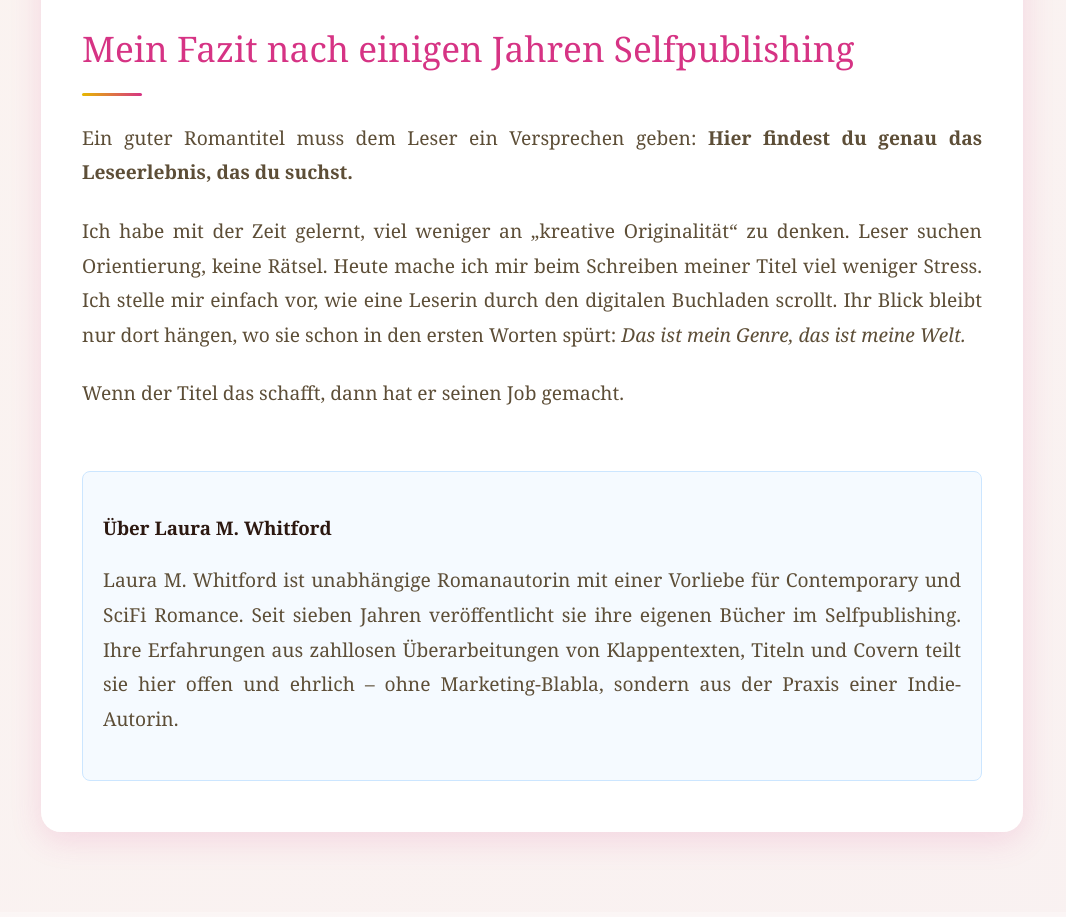
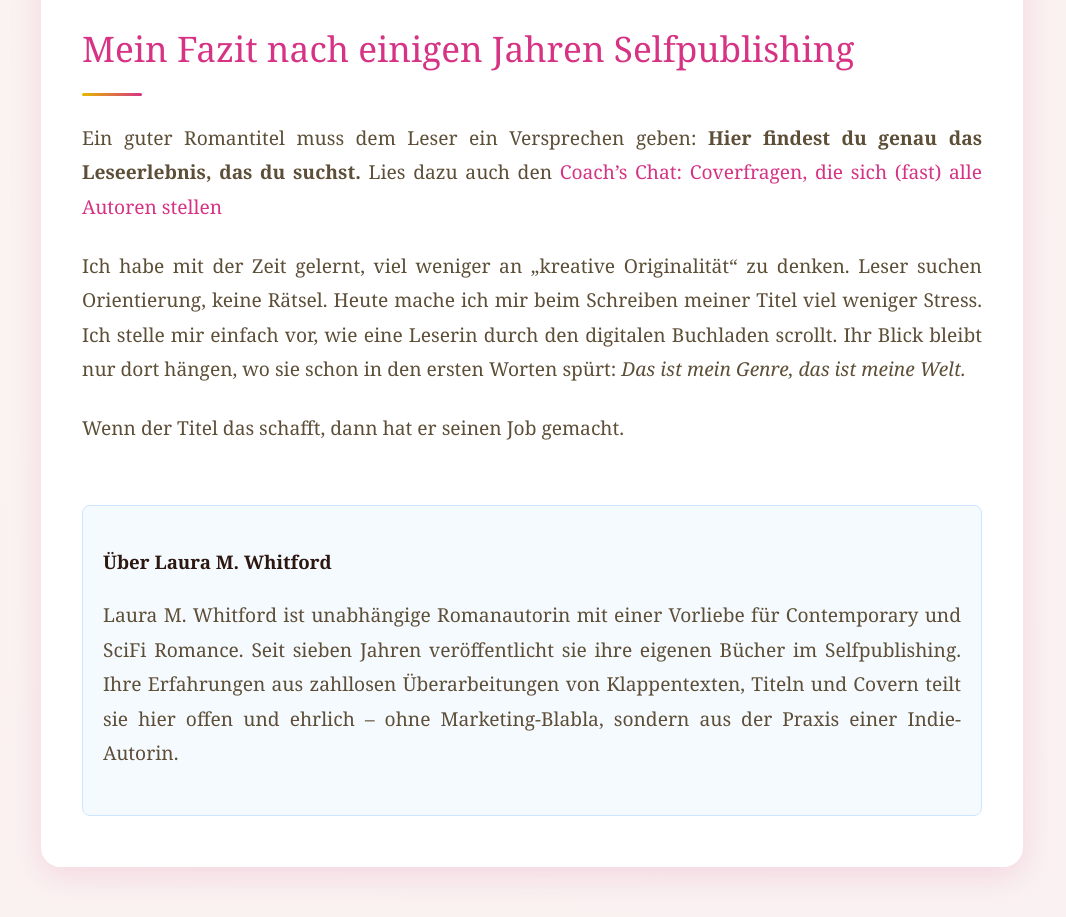
Before and after one commit to Indiepubwork/romantitel, a plain HTML site: page index.html in a window 1280 px wide. Shown: the part 4440-5357 px from the top of the page, without its empty margins (108-1174 px from the left). Drawn offline with Linux system fonts and the light colour scheme.

Commit message:
Update index.html

```diff
--- a/index.html
+++ b/index.html
@@ -61,7 +61,7 @@
     <p>Deshalb müssen die ersten Wörter sofort das Genre signalisieren.</p>
 
     <h2>Mein Fazit nach einigen Jahren Selfpublishing</h2>
-    <p>Ein guter Romantitel muss dem Leser ein Versprechen geben: <strong>Hier findest du genau das Leseerlebnis, das du suchst.</strong></p>
+    <p>Ein guter Romantitel muss dem Leser ein Versprechen geben: <strong>Hier findest du genau das Leseerlebnis, das du suchst.</strong> Lies dazu auch den <a href="https://deinklappentext.de/coach-chat-coverfragen-autoren/">Coach’s Chat: Coverfragen, die sich (fast) alle Autoren stellen</a></p>
     <p>Ich habe mit der Zeit gelernt, viel weniger an „kreative Originalität“ zu denken. Leser suchen Orientierung, keine Rätsel. Heute mache ich mir beim Schreiben meiner Titel viel weniger Stress. Ich stelle mir einfach vor, wie eine Leserin durch den digitalen Buchladen scrollt. Ihr Blick bleibt nur dort hängen, wo sie schon in den ersten Worten spürt: <em>Das ist mein Genre, das ist meine Welt.</em></p>
     <p>Wenn der Titel das schafft, dann hat er seinen Job gemacht.</p>
 
```
